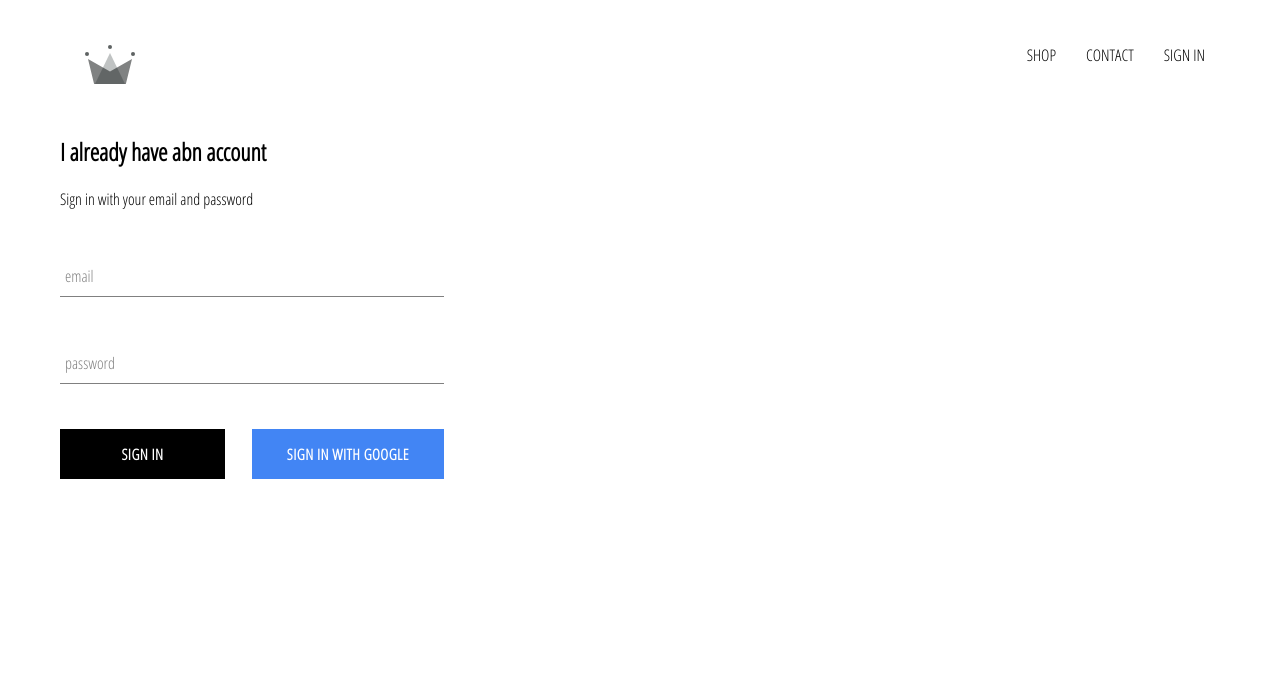
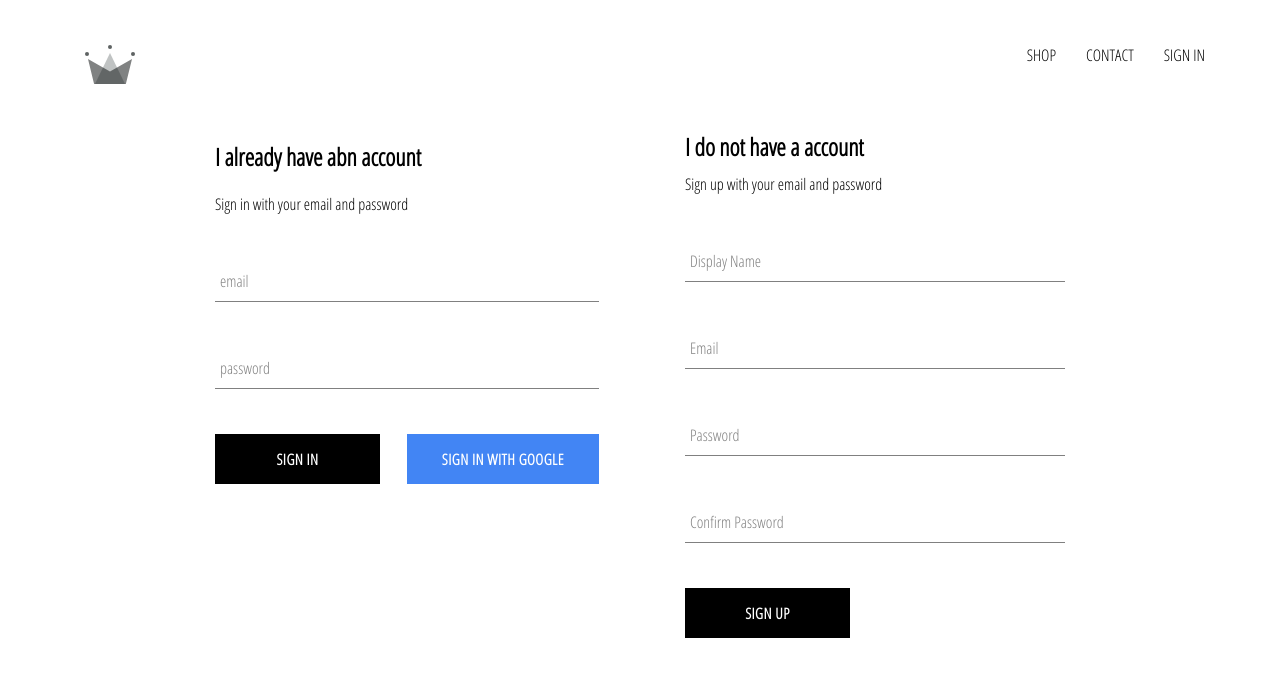
Before and after one commit to arbasirian/online-store, a React (Create React App) app: page /signin in a window 1280 px wide. Shown: the top 676 px of the page. Built offline with nearby package versions, Linux system fonts and the light colour scheme; no server answers.

Commit message:
Implemented firebase utils

```diff
--- a/src/App.js
+++ b/src/App.js
@@ -6,7 +6,7 @@ import Header from './components/header/header.component'
 import HomePage from './pages/home-page/home-page.component';
 import ShopPage from './pages/shop/shop.component';
 import Authentication from './pages/authentication/authentication.component';
-import { auth } from './firebase/firebase.utils';
+import { auth, creatUserProfileDocument } from './firebase/firebase.utils';
 
 class App extends React.Component {
   unsubscribeFromAuth = null;
@@ -17,10 +17,19 @@ class App extends React.Component {
     }
   }
   componentDidMount() {
-    this.unsubscribeFromAuth = auth.onAuthStateChanged(user => {
-      this.setState({ currentUser: user });
-      console.log(user);
-    })
+    this.unsubscribeFromAuth = auth.onAuthStateChanged(async userAuth => {
+      if(userAuth) {
+        const userRef = await creatUserProfileDocument(userAuth);
+        userRef.onSnapshot(snapshot => {
+          this.setState({
+            currentUser: {
+              id: snapshot.id,
+              ...snapshot.data()
+            }
+          });
+        });
+      }
+    });
   }
   componentWillUnmount() {
     this.unsubscribeFromAuth();
--- /dev/null
+++ b/src/components/sign-up/sign-up.component.jsx
@@ -0,0 +1,62 @@
+import React from 'react';
+import './sign-up.style.scss';
+import { auth, creatUserProfileDocument } from '../../firebase/firebase.utils';
+import CustomButton from '../custom-buttom/custom-buttom.component';
+import FormInput from '../form-input/form-input.component';
+
+
+class SignUp extends React.Component {
+    constructor() {
+        super();
+        this.state = {
+            displayName: '',
+            email: '',
+            password: '',
+            confirmPassword: '',
+        }
+    }
+
+    handleSubmit = async event => {
+        event.preventDefault();
+        const { displayName, email, password, confirmPassword  } = this.state;
+        if(password !== confirmPassword) {
+            alert("passwords don't match");
+            return;
+        }
+        try{
+            const { user } = await auth.createUserWithEmailAndPassword(email, password);
+            await creatUserProfileDocument(user, { displayName });
+            this.setState({
+                displayName: '',
+                email: '',
+                password: '',
+                confirmPassword: ''
+            })
+        } catch(error) {
+
+        }
+    }
+
+    handleChange = event => {
+        const {  value, name } = event.target;
+        this.setState({[name]: value});
+    }
+    render() {
+        const { displayName, email, password, confirmPassword  } = this.state;
+        return(
+            <div className='sign-up'>
+               <h2 className='title'>I do not have a account</h2>
+               <span>Sign up with your email and password</span>
+               <form className='sign-up-form' onSubmit={this.handleSubmit}>
+                <FormInput type='text' name='displayName' value={displayName} onChange={this.handleChange} label='Display Name' required />
+                <FormInput type='email' name='email' value={email} onChange={this.handleChange} label='Email' required />
+                <FormInput type='password' name='password' value={password} onChange={this.handleChange} label='Password' required />
+                <FormInput type='password' name='confirmPassword' value={confirmPassword} onChange={this.handleChange} label='Confirm Password' required />
+                <CustomButton type='submit'>SIGN UP</CustomButton>
+               </form>
+            </div>
+        )
+    }
+}
+
+export default SignUp;
--- /dev/null
+++ b/src/components/sign-up/sign-up.style.scss
@@ -0,0 +1,9 @@
+.sign-up {
+    display: flex;
+    flex-direction: column;
+    width: 380px;
+
+    .title {
+        margin: 10px 0;
+    }
+}
--- a/src/firebase/firebase.utils.js
+++ b/src/firebase/firebase.utils.js
@@ -13,6 +13,29 @@ const config = {
     measurementId: "G-TK0NP5TFT6"
 };
 
+export const creatUserProfileDocument = async (userAuth, additionalData) => {
+    if(!userAuth) return;
+    //Check User and Create New Users
+    const userRef = firestore.doc(`users/${userAuth.uid}`);
+    const snapShot = await userRef.get();
+    if(!snapShot.exists) {
+        const { displayName, email } = userAuth;
+        const CreatedAt = new Date();
+        try {
+            await userRef.set({
+                displayName,
+                email,
+                CreatedAt,
+                ...additionalData
+            });
+        } catch(error) {
+            console.log('Error creating user', error);
+        }
+    }
+    return userRef;
+
+}
+
 firebase.initializeApp(config);
 
 export const auth = firebase.auth();
--- a/src/pages/authentication/authentication.component.jsx
+++ b/src/pages/authentication/authentication.component.jsx
@@ -1,9 +1,12 @@
 import React from 'react';
-import SignIn from '../../components/sign-in/sign-in.components'
+import SignIn from '../../components/sign-in/sign-in.components';
+import SignUp from '../../components/sign-up/sign-up.component';
+import './authentication.style.scss';
 
 const Authentication = () => (
     <div className='authentication'>
         <SignIn />
+        <SignUp />
     </div>
 );
 
--- a/src/pages/authentication/authentication.style.scss
+++ b/src/pages/authentication/authentication.style.scss
@@ -0,0 +1,6 @@
+.authentication {
+    width: 850px;
+    display: flex;
+    justify-content: space-between;
+    margin: 30px auto;
+}
```
